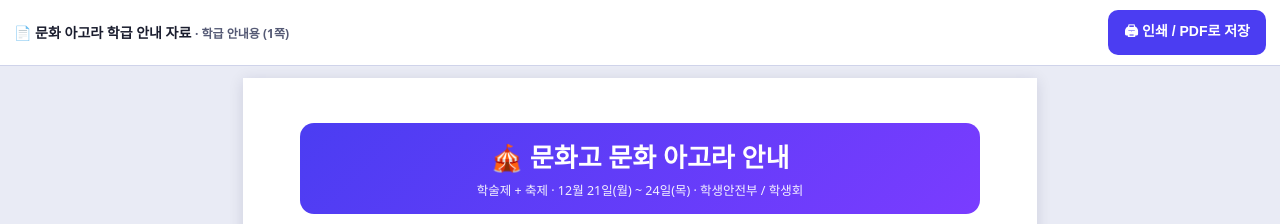
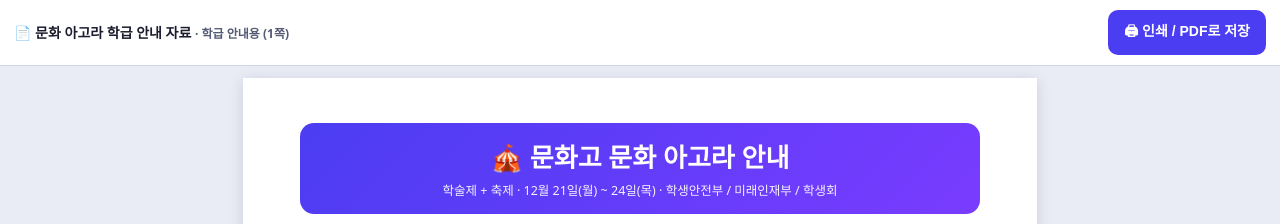
Before and after one commit to CHoi-Hoseop/coin, a plain HTML site: page notice.html in a window 1280 px wide. Shown: the top 224 px of the page. Drawn offline with Linux system fonts and the light colour scheme.

Commit message:
Update notice.html

```diff
--- a/notice.html
+++ b/notice.html
@@ -32,7 +32,7 @@
 <div class="bar"><b>📄 문화 아고라 학급 안내 자료 <span class="muted">· 학급 안내용 (1쪽)</span></b><button onclick="print()">🖨 인쇄 / PDF로 저장</button></div>
 
 <div class="page">
-  <div class="hero"><h1>🎪 문화고 문화 아고라 안내</h1><div>학술제 + 축제 · 12월 21일(월) ~ 24일(목) · 학생안전부 / 학생회</div></div>
+  <div class="hero"><h1>🎪 문화고 문화 아고라 안내</h1><div>학술제 + 축제 · 12월 21일(월) ~ 24일(목) · 학생안전부 / 미래인재부 / 학생회</div></div>
 
   <h2>문화 아고라가 뭐예요?</h2>
   <p style="margin:3px 0">1년 동안 우리가 한 일을 전시하고 발표하고, 학급 부스에서 함께 놀며, 장기자랑으로 마무리하는 우리 학교 연말 행사예요.</p>
```
